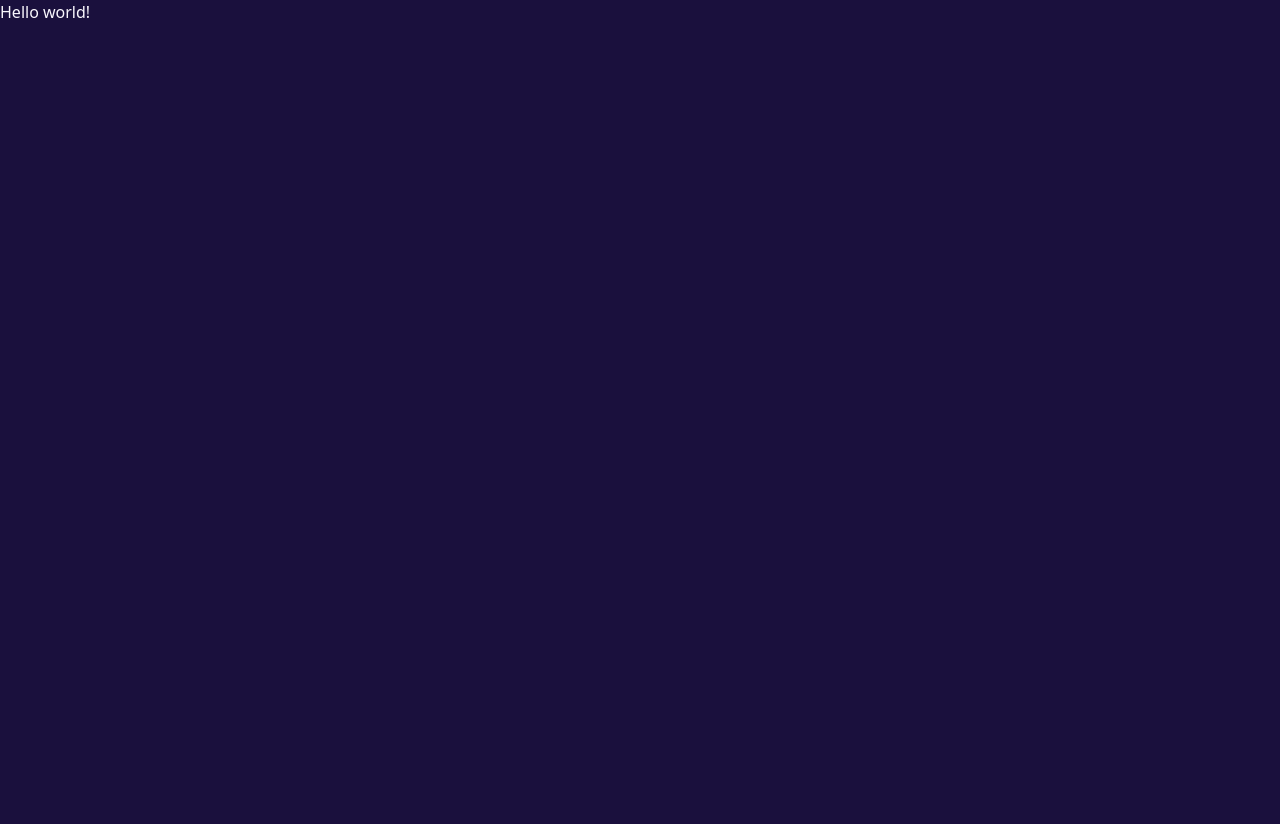
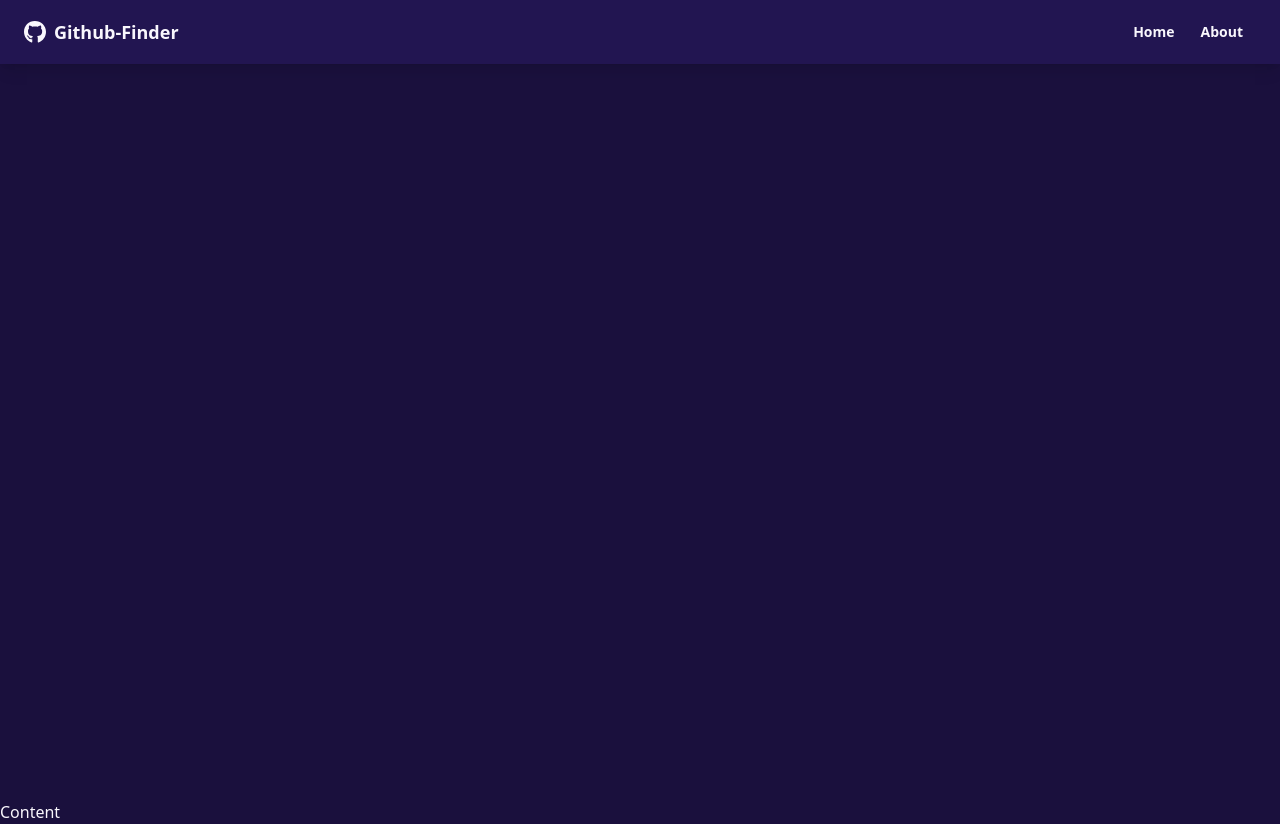
Before and after one commit to imnakul/Github-Finder_using_Vite.js, a React (Vite) app: page / in a window 1280 px wide. Before the commit the page ends 800 px from the top, so only its background shows below. Built offline with nearby package versions, Linux system fonts and the light colour scheme.

Commit message:
NavBar Created

```diff
--- a/index.html
+++ b/index.html
@@ -2,9 +2,9 @@
 <html lang="en" data-theme="synthwave">
   <head>
     <meta charset="UTF-8" />
-    <link rel="icon" type="image/svg+xml" href="/vite.svg" />
+    <link rel="icon" type="image/svg+xml" href="src/assets/github-brands-solid.svg"/>
     <meta name="viewport" content="width=device-width, initial-scale=1.0" />
-    <title>Vite + React</title>
+    <title>Github Finder</title>
   </head>
   <body>
     <div id="root"></div>
--- a/package.json
+++ b/package.json
@@ -12,7 +12,9 @@
   "dependencies": {
     "daisyui": "^4.12.10",
     "react": "^18.3.1",
-    "react-dom": "^18.3.1"
+    "react-dom": "^18.3.1",
+    "react-icons": "^5.3.0",
+    "react-router-dom": "^6.26.1"
   },
   "devDependencies": {
     "@eslint/js": "^9.9.0",
--- a/src/App.jsx
+++ b/src/App.jsx
@@ -1,12 +1,15 @@
-import { useState } from "react";
+import { BrowserRouter as Router, Route } from "react-router-dom";
+import Navbar from "./components/layout/Navbar";
 
 function App() {
-   const [count, setCount] = useState(0);
+   return (
+      <Router>
+         <div className='flex flex-col justify-between h-screen'>
+            <Navbar />
+         </div>
 
-   return (
-      <div>
-         <h1>Hello world!</h1>
-      </div>
+         <main>Content</main>
+      </Router>
    );
 }
 
--- /dev/null
+++ b/src/components/layout/Navbar.jsx
@@ -0,0 +1,39 @@
+import { FaGithub } from "react-icons/fa";
+import { Link } from "react-router-dom";
+import PropTypes from "prop-types";
+
+function Navbar({ title }) {
+   return (
+      <nav className='navbar mb-12 shadow-lg bg-neutral text-neutral-content'>
+         <div className='container mx-auto'>
+            <div className='flex-none px-2 mx-2'>
+               <FaGithub className='inline pr-2 text-3xl' />
+               <Link to='/' className='text-lg font-bold align-middle'>
+                  {title}
+               </Link>
+            </div>
+
+            <div className='flex-1 px-2 mx-2'>
+               <div className='flex justify-end'>
+                  <Link to='/' className='btn btn-ghost btn-sm rounded-btn'>
+                     Home
+                  </Link>
+                  <Link to='/' className='btn btn-ghost btn-sm rounded-btn'>
+                     About
+                  </Link>
+               </div>
+            </div>
+         </div>
+      </nav>
+   );
+}
+
+Navbar.defaultProps = {
+   title: "Github-Finder",
+};
+
+Navbar.PropTypes = {
+   title: PropTypes.string,
+};
+
+export default Navbar;
```
Also changed, not shown: src/assets/github-brands-solid.svg (added), 1 other file (tests, documents, lock files or other folders).
